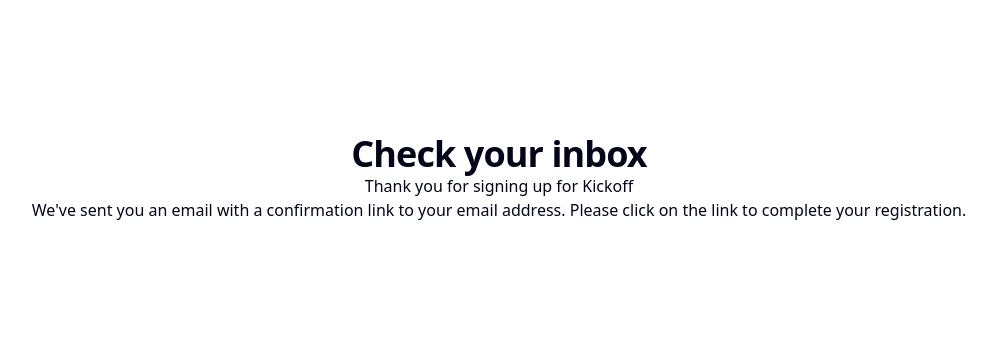
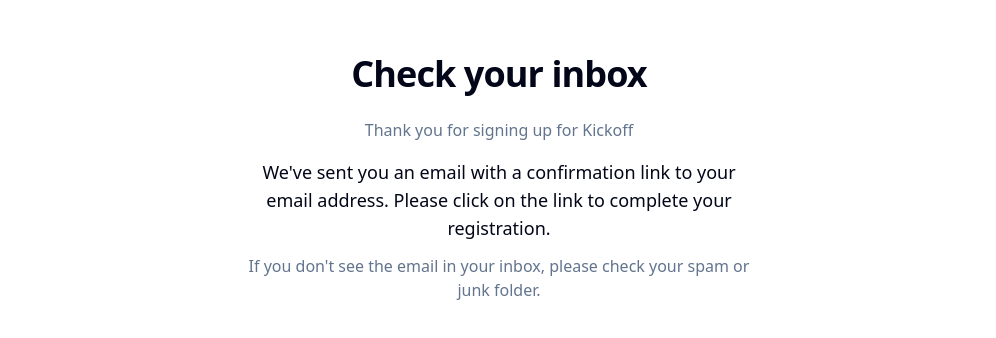
Before and after one commit to b-like-bahar/Kickoff, a Next.js app: page /confirmation-page in a window 1280 px wide. Shown: the part 222-560 px from the top of the page, without its empty margins (141-1137 px from the left). Built offline with nearby package versions, Linux system fonts and the light colour scheme; no server answers.

Commit message:
refactor: improve layout and styling of confirmation page for better user experience

```diff
--- a/app/(logged-out)/confirmation-page/confirmation-page.tsx
+++ b/app/(logged-out)/confirmation-page/confirmation-page.tsx
@@ -20,12 +20,28 @@ export default function ClientConfirmationPage() {
 
   return (
     <div
-      className="flex flex-col items-center justify-center h-screen"
+      className="flex min-h-screen items-center justify-center p-6"
       data-testid="confirmation-page"
     >
-      <Heading1 className="text-center">{title}</Heading1>
-      {subTitle && <Text className="text-center">{subTitle}</Text>}
-      <Text className="text-center">{message}</Text>
+      <div className="w-full max-w-lg text-center flex flex-col items-center">
+        <Heading1 className="text-center mb-4">{title}</Heading1>
+
+        {subTitle && (
+          <Text size="md" variant="muted" className="text-center mt-2">
+            {subTitle}
+          </Text>
+        )}
+
+        <Text size="lg" className="text-center mt-4">
+          {message}
+        </Text>
+
+        {type === "sign-up" && (
+          <Text size="md" variant="muted" className="text-center mt-3">
+            If you don&apos;t see the email in your inbox, please check your spam or junk folder.
+          </Text>
+        )}
+      </div>
     </div>
   );
 }
```
